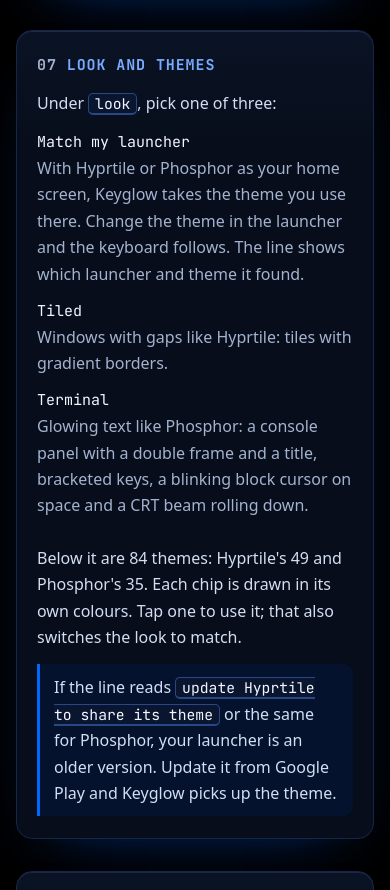
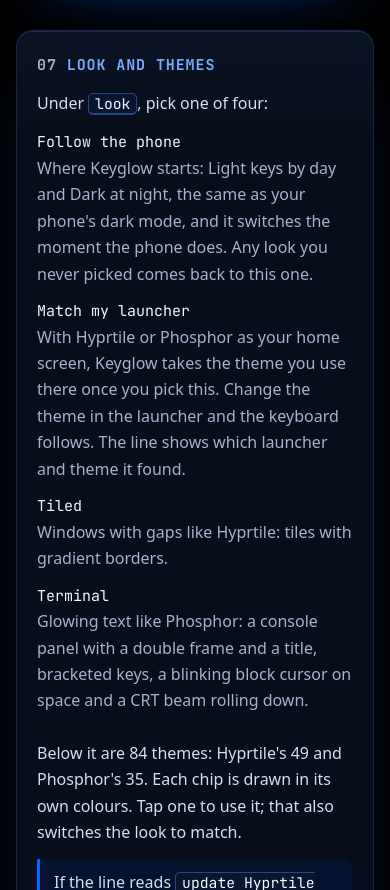
Before and after one commit to Zanoshky/keyglow-keyboard, a plain HTML site: page docs/guide.html in a window 390 px wide. Shown: the part 6110-7000 px from the top of the page. Drawn offline with Linux system fonts and the light colour scheme.

Commit message:
Guide follows Keyglow 1.17: Follow the phone first, the Restart button after an update

```diff
--- a/docs/guide.html
+++ b/docs/guide.html
@@ -110,9 +110,10 @@
 </section>
 
 <section class="box" id="look" aria-labelledby="look-h"><h2 class="tag" id="look-h"><span class="n">07</span>look and themes</h2>
-<p>Under <code>look</code>, pick one of three:</p>
+<p>Under <code>look</code>, pick one of four:</p>
 <dl class="keys">
-  <dt>Match my launcher</dt><dd>With Hyprtile or Phosphor as your home screen, Keyglow takes the theme you use there. Change the theme in the launcher and the keyboard follows. The line shows which launcher and theme it found.</dd>
+  <dt>Follow the phone</dt><dd>Where Keyglow starts: Light keys by day and Dark at night, the same as your phone's dark mode, and it switches the moment the phone does. Any look you never picked comes back to this one.</dd>
+  <dt>Match my launcher</dt><dd>With Hyprtile or Phosphor as your home screen, Keyglow takes the theme you use there once you pick this. Change the theme in the launcher and the keyboard follows. The line shows which launcher and theme it found.</dd>
   <dt>Tiled</dt><dd>Windows with gaps like Hyprtile: tiles with gradient borders.</dd>
   <dt>Terminal</dt><dd>Glowing text like Phosphor: a console panel with a double frame and a title, bracketed keys, a blinking block cursor on space and a CRT beam rolling down.</dd>
 </dl>
```
Also changed, not shown: docs/faq.html (+2 -1 lines).
